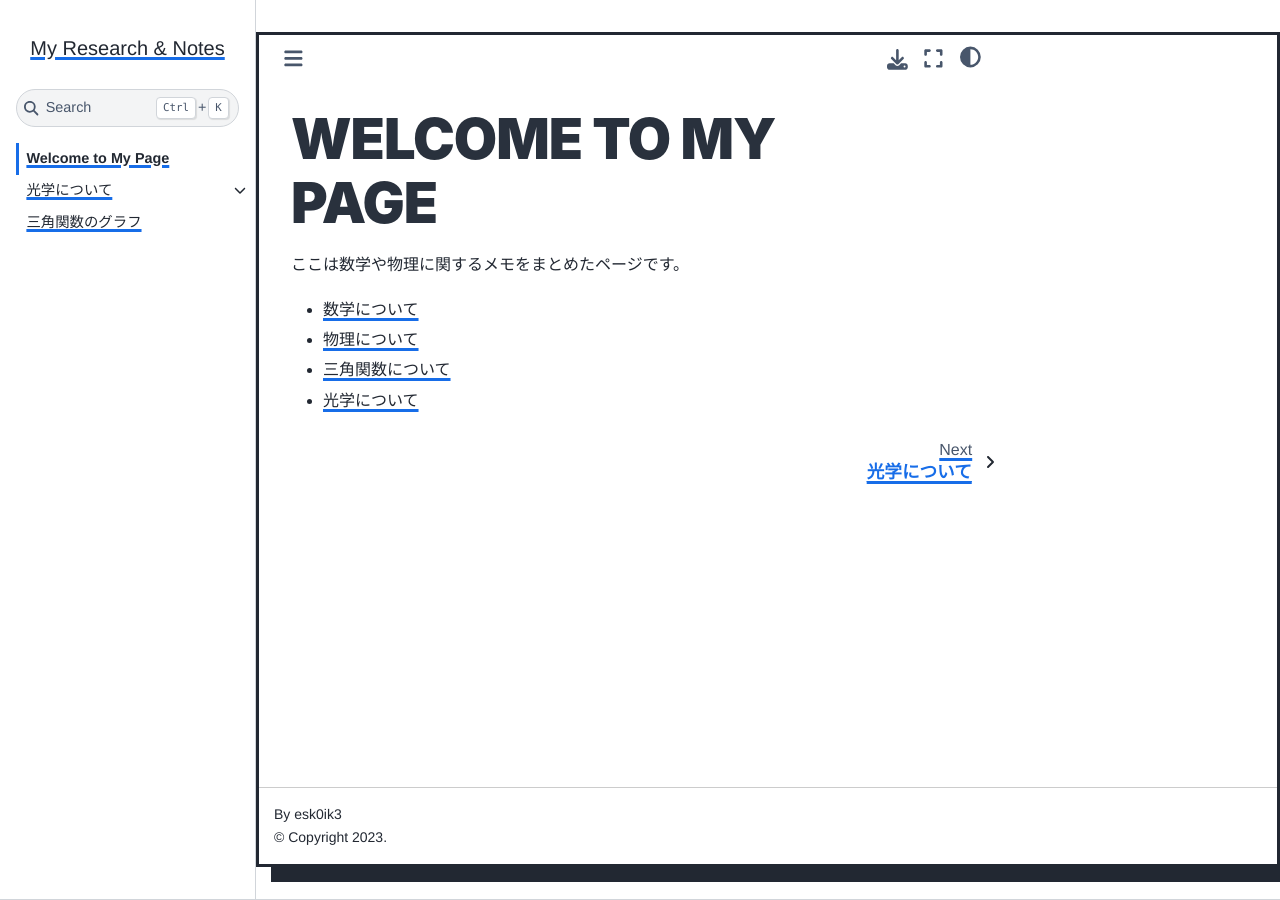
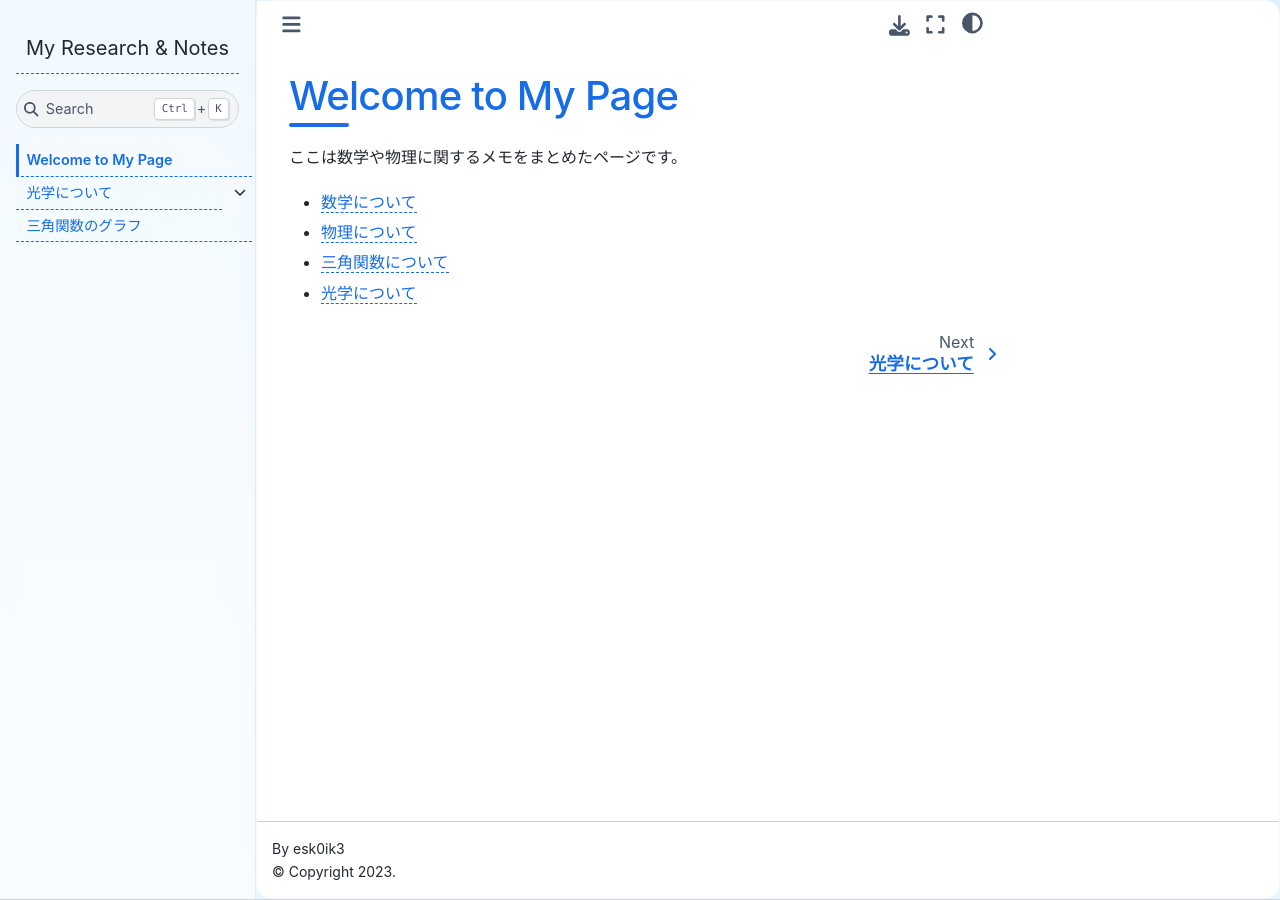
Before and after one commit to esk0ik3/esk0ik3.github.io, a Jupyter Book: the page built from index.md, in a window 1280 px wide. Built offline with Jupyter Book 1.0.4 settings and Sphinx 7.4.7 and the Sphinx Book theme 1.1.4, drawn with Linux system fonts in a browser that asks for light colours.

Commit message:
Update custom.css

```diff
--- a/_static/custom.css
+++ b/_static/custom.css
@@ -1,53 +1,91 @@
-/* --- Swiss Minimalist Brutalism --- */
+/* --- Summer Breeze Theme --- */
 
 :root {
-    --pst-color-primary: #FF4F00;         /* インターナショナル・オレンジ */
-    --pst-color-background: #F2F2F2;      /* わずかにグレーがかった白（紙の質感） */
-    --pst-color-text-base: #1A1A1A;       /* 深い黒 */
+    /* 真夏の色彩設計 */
+    --pst-color-primary: #0077b6;         /* 深みのあるシーブルー */
+    --pst-color-background: #f0f9ff;      /* 澄み切った夏の空色（非常に薄い青） */
+    --pst-color-text-base: #1e293b;       /* 濡れた岩場のようなダークグレー */
+    --pst-color-info: #fbbf24;             /* 真夏の太陽光（イエロー） */
+    --pst-color-surface: #ffffff;
 }
 
 body {
     background-color: var(--pst-color-background);
-    font-family: "Helvetica Neue", Arial, sans-serif;
-    color: var(--pst-color-text-base);
+    /* 遠くの波打ち際のような微かなグラデーション */
+    background-image: linear-gradient(180deg, #e0f2fe 0%, #f0f9ff 100%);
+    background-attachment: fixed;
 }
 
-/* 記事部分を一つの「カード」のように扱う */
+/* 記事エリア：白いリネンシャツのような清潔感 */
 .bd-main {
     background: white !important;
-    border: 3px solid var(--pst-color-text-base);
-    box-shadow: 15px 15px 0px 0px var(--pst-color-text-base); /* 影ではなく実線のブロック */
-    margin-top: 2rem;
-    margin-bottom: 2rem;
+    border-radius: 15px;
+    box-shadow: 0 10px 25px -5px rgba(0, 119, 182, 0.1);
+    border: 1px solid rgba(0, 119, 182, 0.05);
 }
 
-/* 見出し：あえて装飾を捨てて、文字の大きさと太さだけで語る */
-h1, h2, h3 {
-    font-weight: 900 !important;
-    text-transform: uppercase;
-    letter-spacing: -1px;
-    color: var(--pst-color-text-base);
-    border: none !important;
+/* サイドバー：入道雲をイメージした柔らかい白 */
+.bd-sidebar {
+    background-color: rgba(255, 255, 255, 0.6) !important;
+    backdrop-filter: blur(8px);
+    border-right: 1px solid rgba(0, 119, 182, 0.1);
 }
 
-h1 { font-size: 3.5rem; margin-bottom: 1rem; }
+/* 見出し：光を反射する水面のような透明感 */
+h1, h2 {
+    color: var(--pst-color-primary) !important;
+    font-weight: 800;
+    letter-spacing: -0.02em;
+}
 
-/* リンク：下線を太くし、ホバーでオレンジを反転 */
+h1 {
+    position: relative;
+    padding-bottom: 0.5rem;
+}
+
+h1::after {
+    content: "";
+    position: absolute;
+    bottom: 0;
+    left: 0;
+    width: 60px;
+    height: 4px;
+    background: linear-gradient(90deg, var(--pst-color-primary), var(--pst-color-info));
+    border-radius: 2px;
+}
+
+/* リンク：夏の夕暮れのオレンジをアクセントに */
 a {
-    color: var(--pst-color-text-base) !important;
-    text-decoration: underline 3px var(--pst-color-primary) !important;
-    transition: all 0.2s ease;
+    color: var(--pst-color-primary) !important;
+    text-decoration: none;
+    border-bottom: 1px dashed var(--pst-color-primary);
+    transition: all 0.3s ease;
 }
 
 a:hover {
-    background-color: var(--pst-color-primary);
-    color: white !important;
-    text-decoration: none !important;
+    color: #f59e0b !important; /* オレンジに変化 */
+    border-bottom: 1px solid #f59e0b;
+    background-color: rgba(251, 191, 36, 0.1);
 }
 
-/* コードブロック：白黒のコントラスト */
+/* コードブロック：プールサイドのタイルのような質感 */
 div.highlight {
-    border: 2px solid var(--pst-color-text-base);
-    border-radius: 0;
-    filter: grayscale(1); /* コードの色味すら排除 */
+    background-color: #f8fafc !important;
+    border: 1px solid #e2e8f0;
+    border-left: 5px solid var(--pst-color-primary);
+    border-radius: 8px;
 }
+
+/* テーブル：読みやすさを重視 */
+table {
+    border-collapse: separate;
+    border-spacing: 0;
+    border: 1px solid #e2e8f0;
+    border-radius: 8px;
+    overflow: hidden;
+}
+
+th {
+    background-color: #f1f5f9;
+    color: var(--pst-color-primary);
+}
```
